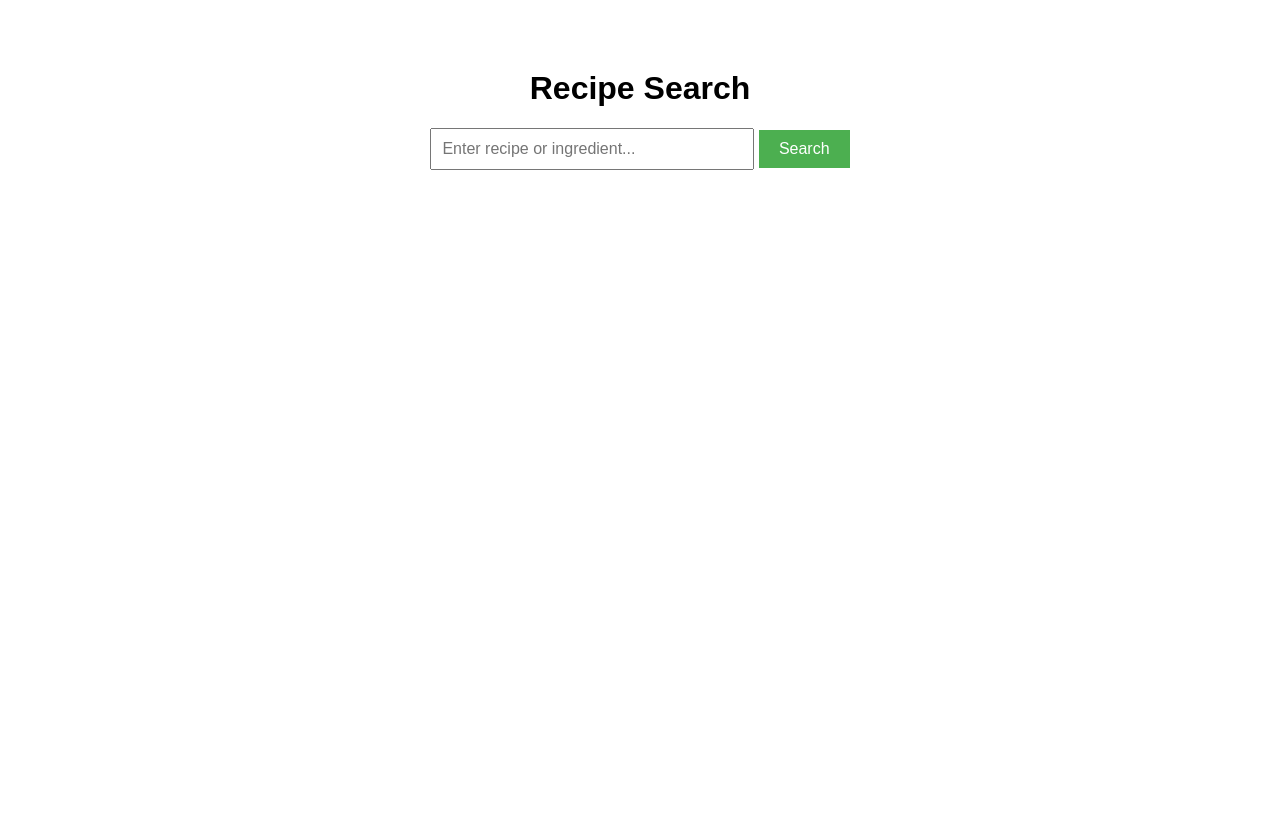
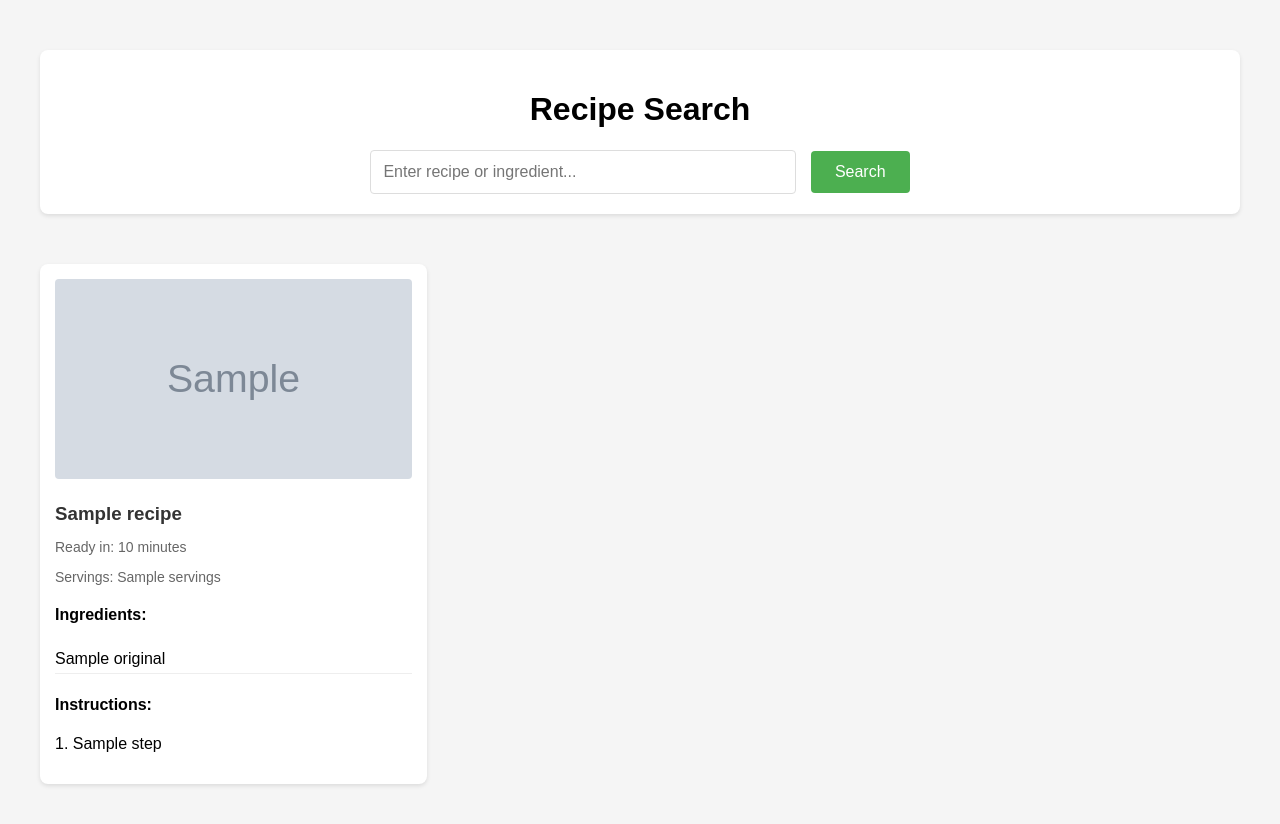
Before and after one commit to Valent045/Recipe-finder-site, a Flask app: template templates/index.html in a window 1280 px wide. Before the commit the page ends 170 px from the top, so only its background shows below. Run offline with Flask 3, Linux system fonts and the light colour scheme; the template is opened without the code that fills it: most values are stand-ins (such as "Sample title", 1, 10 or a date in 2020); grey boxes marked "Sample" are stand-in pictures.

Commit message:
added minimal design for easy reading of query results

```diff
--- a/templates/index.html
+++ b/templates/index.html
@@ -7,29 +7,79 @@
     <style>
         body {
             font-family: Arial, sans-serif;
-            max-width: 800px;
+            max-width: 1200px;
             margin: 0 auto;
             padding: 20px;
+            background-color: #f5f5f5;
         }
         .search-container {
             text-align: center;
-            margin: 50px 0;
+            margin: 30px 0;
+            padding: 20px;
+            background-color: white;
+            border-radius: 8px;
+            box-shadow: 0 2px 4px rgba(0,0,0,0.1);
         }
         input[type="text"] {
-            padding: 10px;
-            width: 300px;
+            padding: 12px;
+            width: 400px;
             font-size: 16px;
+            border: 1px solid #ddd;
+            border-radius: 4px;
+            margin-right: 10px;
         }
         button {
-            padding: 10px 20px;
+            padding: 12px 24px;
             font-size: 16px;
             background-color: #4CAF50;
             color: white;
             border: none;
+            border-radius: 4px;
             cursor: pointer;
+            transition: background-color 0.3s;
         }
         button:hover {
             background-color: #45a049;
+        }
+        .results-container {
+            display: grid;
+            grid-template-columns: repeat(auto-fill, minmax(300px, 1fr));
+            gap: 20px;
+            padding: 20px 0;
+        }
+        .recipe-card {
+            background: white;
+            border-radius: 8px;
+            padding: 15px;
+            box-shadow: 0 2px 4px rgba(0,0,0,0.1);
+        }
+        .recipe-card img {
+            width: 100%;
+            height: 200px;
+            object-fit: cover;
+            border-radius: 4px;
+            margin-bottom: 10px;
+        }
+        .recipe-card h3 {
+            margin: 10px 0;
+            color: #333;
+        }
+        .recipe-info {
+            color: #666;
+            font-size: 14px;
+            margin: 5px 0;
+        }
+        .ingredients-list {
+            list-style-type: none;
+            padding: 0;
+            margin: 10px 0;
+        }
+        .ingredients-list li {
+            padding: 5px 0;
+            border-bottom: 1px solid #eee;
+        }
+        .instructions {
+            margin-top: 15px;
         }
     </style>
 </head>
@@ -37,9 +87,46 @@
     <div class="search-container">
         <h1>Recipe Search</h1>
         <form action="/search" method="get">
-            <input type="text" name="query" placeholder="Enter recipe or ingredient...">
+            <input type="text" name="query" placeholder="Enter recipe or ingredient..." required>
             <button type="submit">Search</button>
         </form>
     </div>
+
+    {% if recipes %}
+    <div class="results-container">
+        {% for recipe in recipes %}
+        <div class="recipe-card">
+            {% if recipe.image %}
+            <img src="{{ recipe.image }}" alt="{{ recipe.title }}">
+            {% endif %}
+            <h3>{{ recipe.title }}</h3>
+            <div class="recipe-info">
+                <p>Ready in: {{ recipe.readyInMinutes }} minutes</p>
+                <p>Servings: {{ recipe.servings }}</p>
+            </div>
+
+            {% if recipe.extendedIngredients %}
+            <h4>Ingredients:</h4>
+            <ul class="ingredients-list">
+                {% for ingredient in recipe.extendedIngredients %}
+                <li>{{ ingredient.original }}</li>
+                {% endfor %}
+            </ul>
+            {% endif %}
+
+            {% if recipe.analyzedInstructions %}
+            <div class="instructions">
+                <h4>Instructions:</h4>
+                {% for instruction_group in recipe.analyzedInstructions %}
+                    {% for step in instruction_group.steps %}
+                    <p>{{ loop.index }}. {{ step.step }}</p>
+                    {% endfor %}
+                {% endfor %}
+            </div>
+            {% endif %}
+        </div>
+        {% endfor %}
+    </div>
+    {% endif %}
 </body>
 </html>
```
